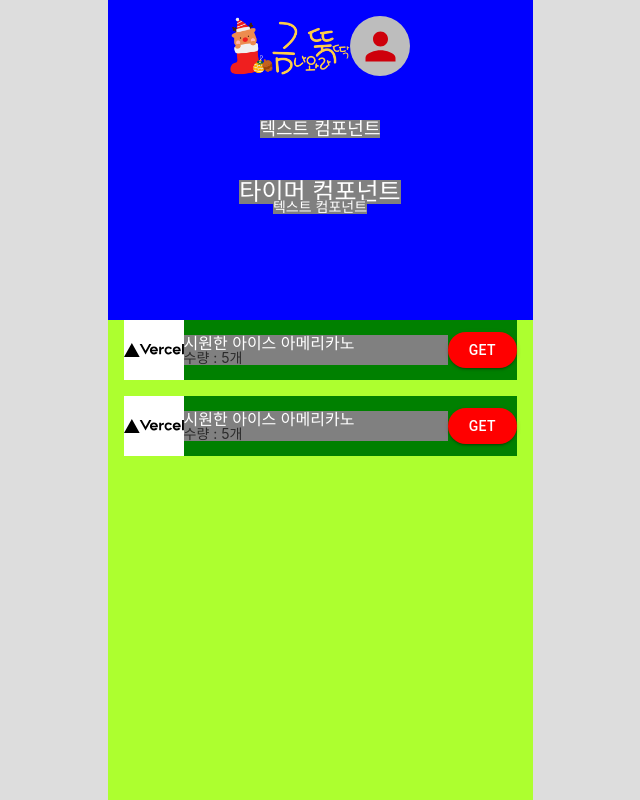
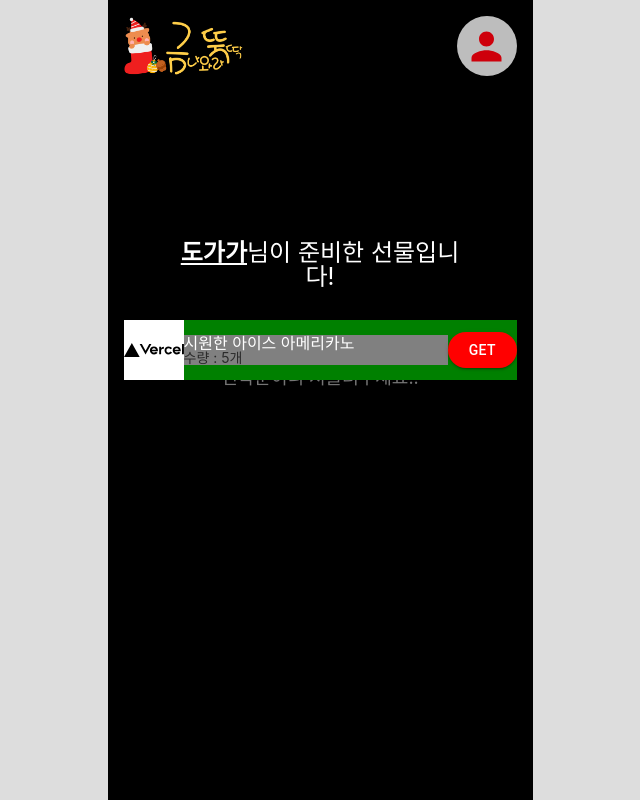
Before and after one commit to prgrms-web-devcourse/Team_DOKEV_GOLDDDUCK_FE, a Next.js app: page /fifo/1 in a window 1280 px wide. Shown: the whole page, without its empty margins (320-960 px from the left). Built offline with nearby package versions, Linux system fonts and the light colour scheme.

Commit message:
feat: TimerHeader 도메인 컴포넌트 구현 및 Sizes LARGER 추가

```diff
--- a/pages/fifo/[url].tsx
+++ b/pages/fifo/[url].tsx
@@ -5,6 +5,7 @@ import { COLORS } from '@utils/constants/colors'
 import Image from '@components/Image'
 import MUIButton from '@components/MUIButton'
 import { useRouter } from 'next/dist/client/router'
+import TimerHeader from '@domains/TimerHeader'
 
 const fifo = () => {
   const router = useRouter()
@@ -14,11 +15,9 @@ const fifo = () => {
   }
 
   return (
-    <FifoContainer>
+    <>
       <Header />
-      <Text>텍스트 컴포넌트</Text>
-      <Timer>타이머 컴포넌트</Timer>
-      <TimerText>텍스트 컴포넌트</TimerText>
+      <TimerHeader />
       <GiftWrapper>
         <Gift>
           <Image
@@ -44,68 +43,10 @@ const fifo = () => {
             GET
           </MUIButton>
         </Gift>
-        <Gift>
-          <Image
-            src="/vercel.svg"
-            width={'60px'}
-            height={'60px'}
-            mode="contain"
-            style={{ backgroundColor: 'white' }}
-          />
-          <GiftTextWrapper>
-            <GiftTitle>시원한 아이스 아메리카노</GiftTitle>
-            <GiftQuantity>수량 : 5개</GiftQuantity>
-          </GiftTextWrapper>
-          <MUIButton
-            onClick={onButtonClick}
-            style={{
-              color: 'white',
-              height: '36px',
-              width: '86px',
-              borderRadius: '50px',
-              backgroundColor: 'red',
-            }}>
-            GET
-          </MUIButton>
-        </Gift>
       </GiftWrapper>
-    </FifoContainer>
+    </>
   )
 }
-
-const FifoContainer = styled.div`
-  width: 100%;
-  height: 100%;
-  background-color: blue;
-  display: flex;
-  flex-direction: column;
-  position: relative;
-  align-items: center;
-`
-
-const Text = styled.text`
-  font-size: ${FONT_SIZES.MEDIUM};
-  color: ${COLORS.WHITE};
-  background-color: gray;
-  position: absolute;
-  top: 120px;
-`
-
-const Timer = styled.div`
-  font-size: ${FONT_SIZES.LARGE};
-  color: ${COLORS.WHITE};
-  background-color: gray;
-  position: absolute;
-  top: 180px;
-`
-
-const TimerText = styled.text`
-  font-size: ${FONT_SIZES.SMALL};
-  color: ${COLORS.WHITE};
-  background-color: gray;
-  position: absolute;
-  top: 200px;
-`
 
 const GiftWrapper = styled.div`
   width: 100%;
@@ -115,7 +56,6 @@ const GiftWrapper = styled.div`
   height: 60vh;
   padding-left: ${DEFAULT_MARGIN};
   padding-right: ${DEFAULT_MARGIN};
-  background-color: greenyellow;
 `
 
 const Gift = styled.div`
--- /dev/null
+++ b/src/domains/TimerHeader/index.tsx
@@ -0,0 +1,73 @@
+import styled from '@emotion/styled'
+import Text from '@components/Text'
+import Timer from '@components/Timer'
+import { useRouter } from 'next/dist/client/router'
+import { useEffect } from 'react'
+
+const startDate = new Date(2021, 12, 8, 0, 0, 0)
+
+const MOCK_TIMER_DATA = {
+  eventStart: startDate,
+  eventMaster: '도가가',
+}
+
+const TimerHeader = (): JSX.Element => {
+  const router = useRouter()
+
+  useEffect(() => {
+    console.log('TimerHeader', router)
+    console.log('GetParams', router.query['url'])
+  }, [router])
+
+  return (
+    <TimerHeaderContainer>
+      <TextWrapper>
+        <Text
+          size="LARGE"
+          color="WHITE"
+          style={{
+            display: 'inline',
+            textDecoration: 'underline',
+            fontWeight: 'bold',
+          }}>
+          {MOCK_TIMER_DATA.eventMaster}
+        </Text>
+        <Text size="LARGE" color="WHITE" style={{ display: 'inline' }}>
+          님이 준비한 선물입니다!
+        </Text>
+      </TextWrapper>
+      <TimerWrapper>
+        <Timer size="LARGER" time={MOCK_TIMER_DATA.eventStart} />
+        <Text size="MEDIUM" color="TEXT_GRAY_DARK" style={{ marginTop: '8px' }}>
+          선착순이니 서둘러주세요!!
+        </Text>
+      </TimerWrapper>
+    </TimerHeaderContainer>
+  )
+}
+
+const TimerHeaderContainer = styled.div`
+  width: 70%;
+  margin: 0 auto;
+  margin-top: 35%;
+  @media all and (max-width: 425px) {
+    margin-top: 20%;
+  }
+`
+
+const TextWrapper = styled.div`
+  width: 100%;
+  text-align: center;
+`
+
+const TimerWrapper = styled.div`
+  width: 85%;
+  margin: 0 auto;
+  text-align: center;
+  margin-top: 40px;
+  @media all and (max-width: 425px) {
+    margin-top: 24px;
+  }
+`
+
+export default TimerHeader
--- a/src/utils/constants/sizes.ts
+++ b/src/utils/constants/sizes.ts
@@ -8,6 +8,7 @@ export const FONT_SIZES: IFontSize = {
   BASE: '1rem',
   MEDIUM: '1.125rem',
   LARGE: '1.5rem',
+  LARGER: '2rem',
 }
 
 export const DEFAULT_MARGIN = '16px'
```
Also changed, not shown: pages/testPageMuntari.tsx (+7 -0 lines).
